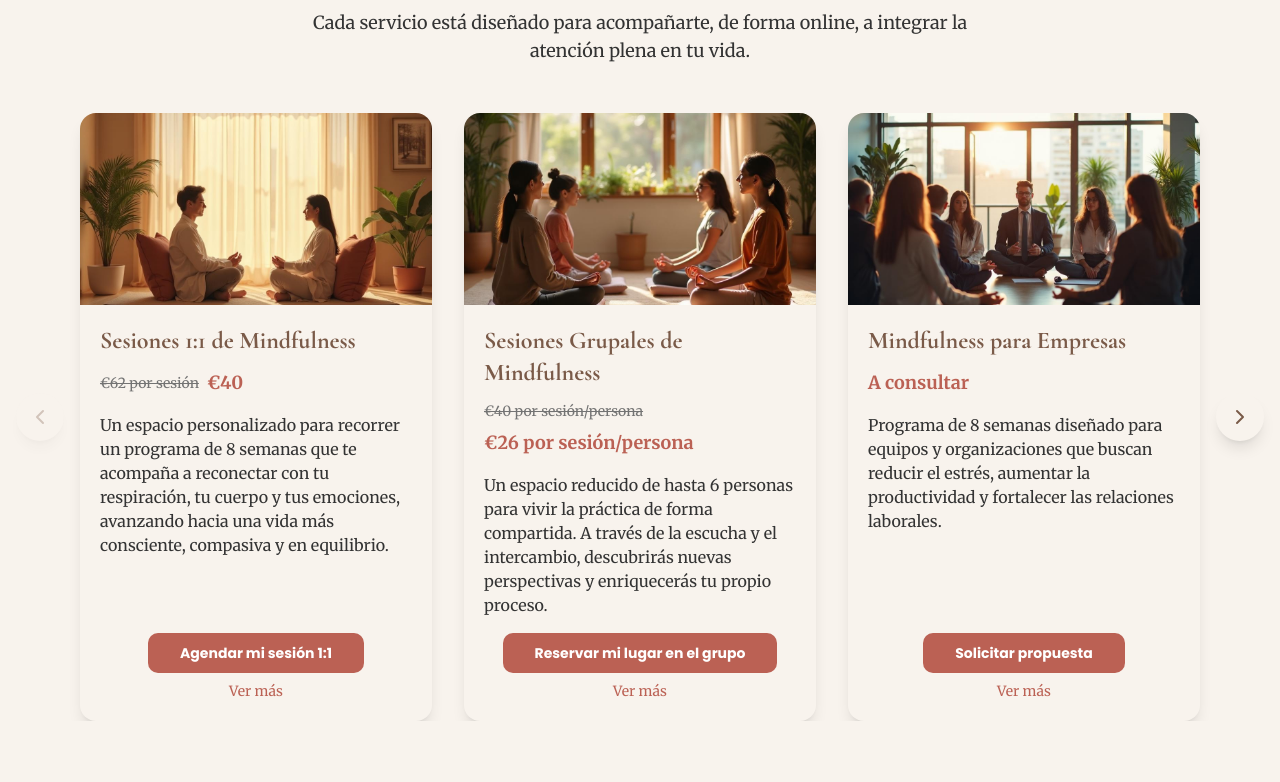
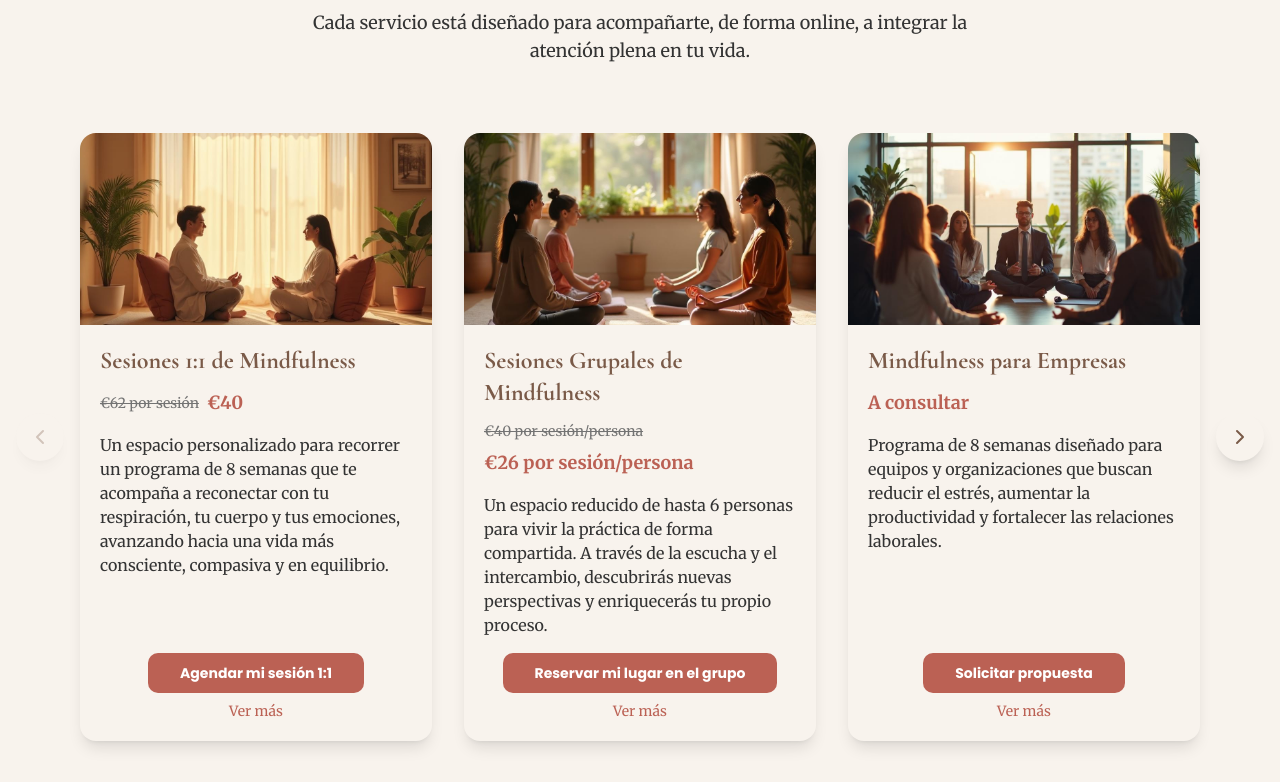
Before and after one commit to FabriAgulles/maluhia-mindfulness, a React (Vite) app: page / in a window 1280 px wide. Shown: the part 1618-2400 px from the top of the page. Built offline with nearby package versions, Linux system fonts and the light colour scheme; the HTML template or start-up script is replaced by a standard one.

Commit message:
Fix: Adjust card padding in Services section

```diff
--- a/src/components/Services.tsx
+++ b/src/components/Services.tsx
@@ -171,7 +171,7 @@ const Services = () => {
               {services.map((service) => (
                 <div
                   key={service.id}
-                  className={`flex-shrink-0 px-2 md:px-4 transition-all duration-500 ${
+                  className={`flex-shrink-0 px-2 md:px-4 py-5 transition-all duration-500 ${
                     isMobile ? "w-full" : "w-1/3"
                   } ${
                     expandedCard === service.id ? "scale-105 z-20" : "scale-100"
```
